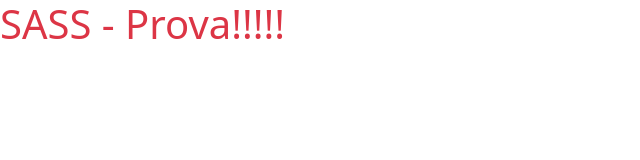
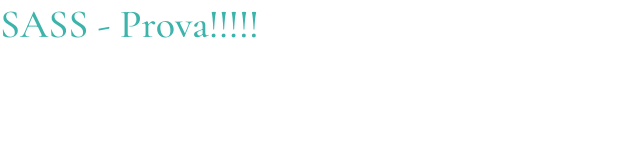
Before and after one commit to arnausubiros/practica04-sass-version2, a website: page index.html in a window 1280 px wide. Shown: the whole page, without its empty margins (0-640 px from the left). Drawn offline with nearby package versions, Linux system fonts and the light colour scheme.

Commit message:
añadimos fuente de Google Fonts

```diff
--- a/index.html
+++ b/index.html
@@ -7,7 +7,7 @@
     <link rel="stylesheet" href="/css/custom.css" />
   </head>
   <body>
-    <h1 class="text-danger">SASS - Prova!!!!!</h1>
+    <h1 class="text-primary">SASS - Prova!!!!!</h1>
 
     <script scrc="js/bootstrap.min.js"></script>
   </body>
--- a/sass/custom.scss
+++ b/sass/custom.scss
@@ -1,6 +1,15 @@
 // Custom.scss
 // Option A: Include all of Bootstrap
 
-// Include any default variable overrides here (though functions won't be available)
+
+// google fonts
+@import url('https://fonts.googleapis.com/css2?family=Cormorant+Garamond:ital,wght@0,400;0,500;0,600;0,700;1,300;1,400;1,500;1,600;1,700&family=Dancing+Script:wght@400;500;600;700&display=swap');
+
+//CSS rules to specify families
+// font-family: 'Cormorant Garamond', serif; cursive;
+//CSS rules to specify families
+$font-family-base: 'Cormorant Garamond', serif, 'Dancing Script', cursive;
+$primary: #3cb4ab;
+
 
 @import "../node_modules/bootstrap/scss/bootstrap";
```
Also changed, not shown: css/custom.css, readme.md, 2 other files.
